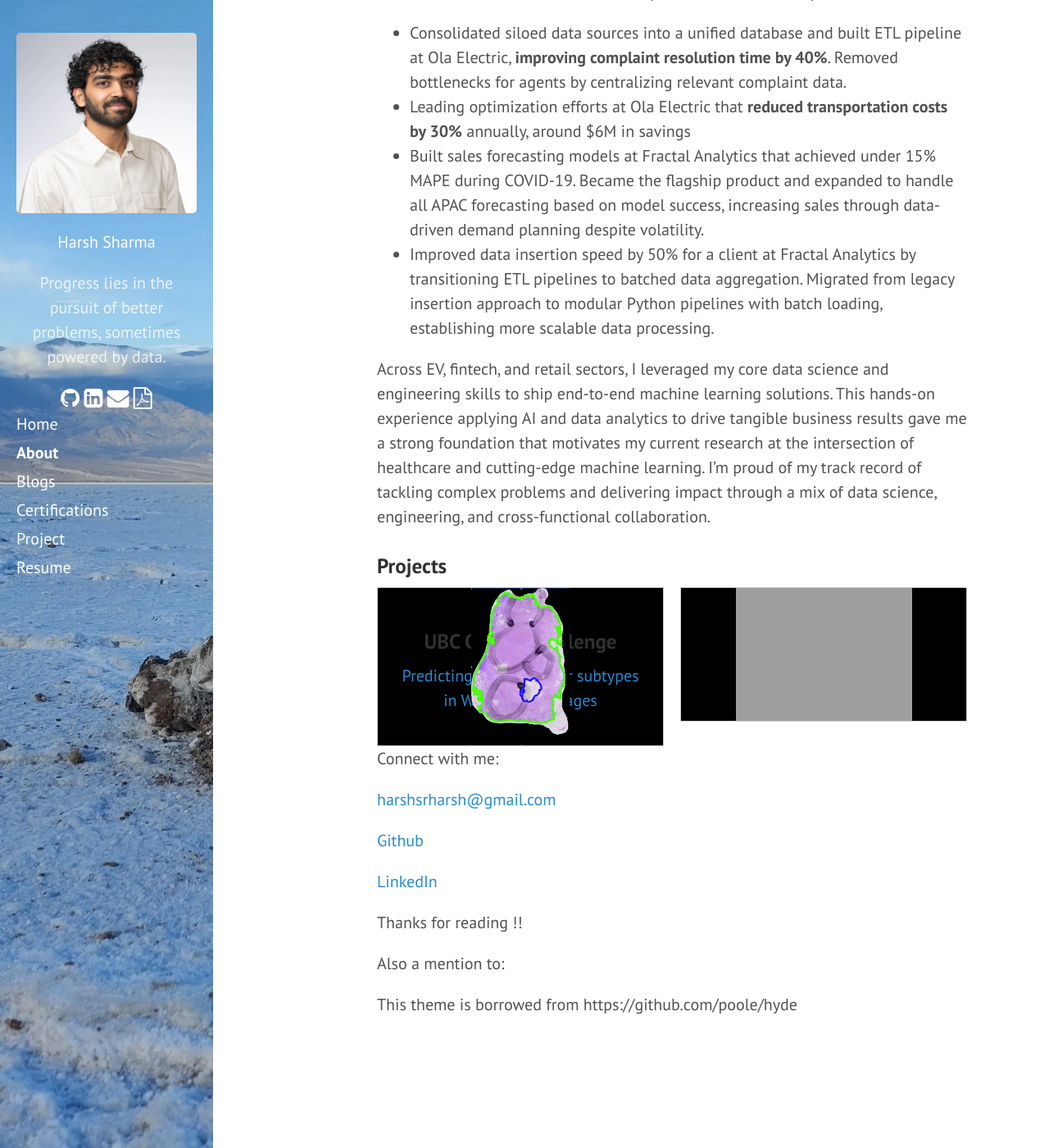
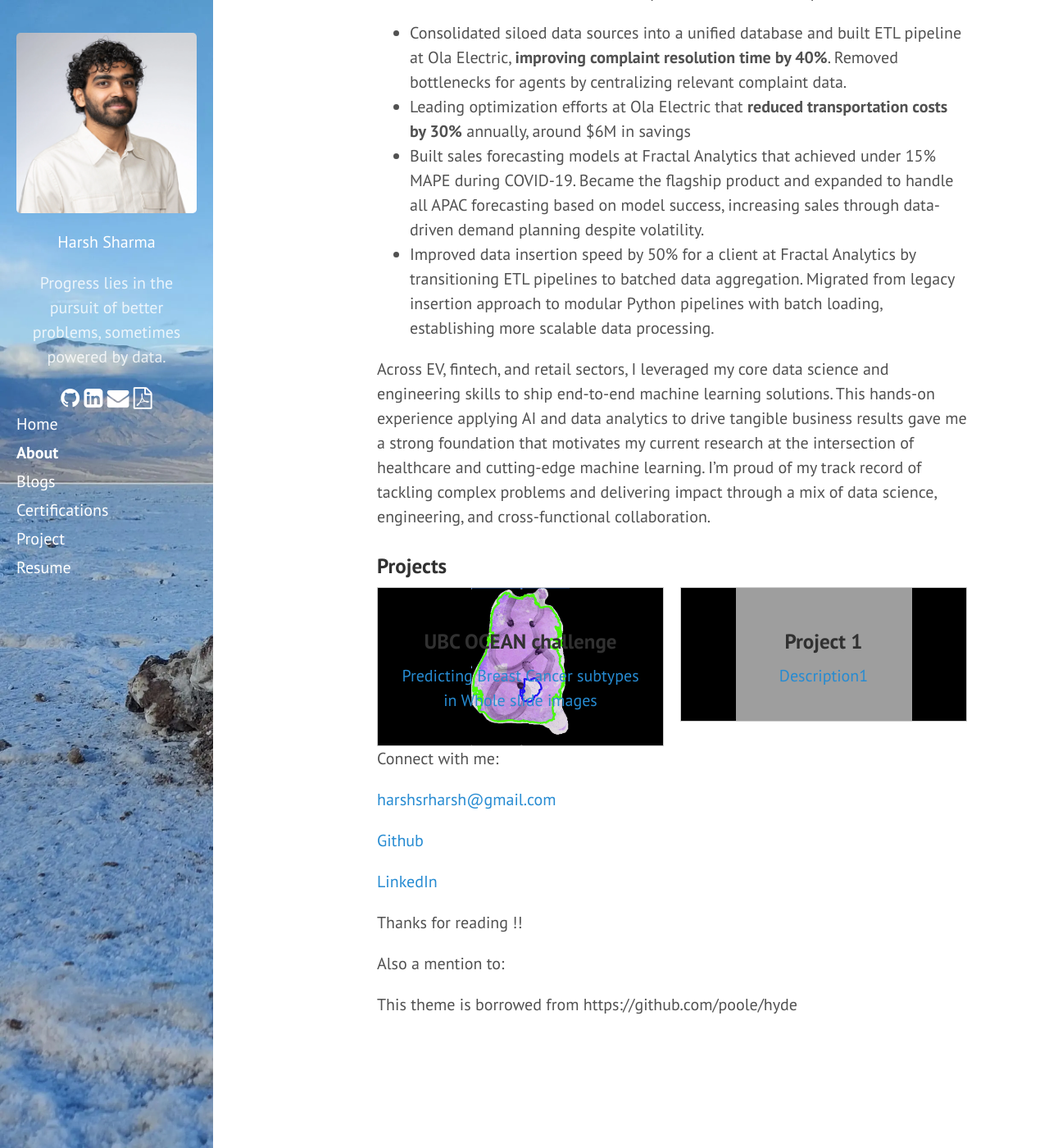
Before and after one commit to 97harsh/97harsh.github.io, a Jekyll site: the page built from about.md, in a window 1280 px wide and 1400 px high, scrolled down 1125 px. Shown: the whole window at 82% size. Built offline with Jekyll 4.4.1, drawn with Linux system fonts in a browser that asks for light colours; nearby versions of some CDN libraries; Markdown is read by kramdown in place of the engine named in the settings; a script that is not in the unit is left out; grey boxes are pictures that could not be loaded.

Commit message:
sent image behind text

```diff
--- a/public/css/custom.css
+++ b/public/css/custom.css
@@ -59,12 +59,13 @@
 }
 
 .project img {
+    position: absolute; /* Position the image */
+    top: 0;
+    left: 0;
     width: 100%; /* Ensure the image fills the container width */
     height: 100%; /* Let the height adjust proportionally based on width */
     object-fit: contain; /* Maintain aspect ratio and fit entire image */
-    position: absolute; /* Position the image */
-    top: 0;
-    left: 0;
+    z-index: -1; /* Place the image behind text */
 }
 
 /* Black background */
@@ -76,7 +77,13 @@
     width: 100%;
     height: 100%;
     background-color: black; /* Set black background color */
-    z-index: -1; /* Place it behind the image */
+    z-index: -2; /* Place it behind the image */
+}
+
+/* Ensure text remains on top of the image */
+.project > * {
+    position: relative;
+    z-index: 1;
 }
 
 /* For smaller screens, change the layout to a single column */
```
